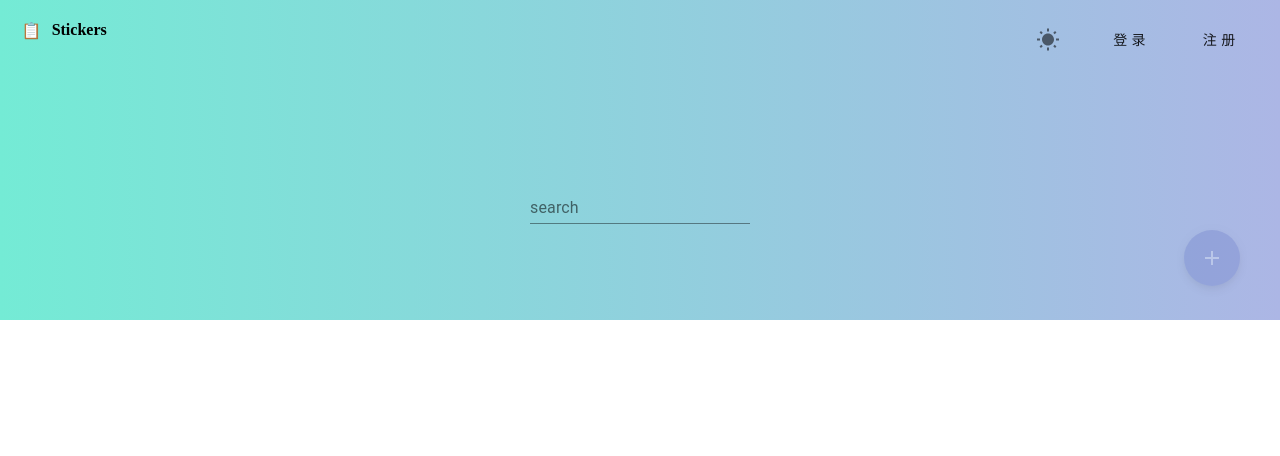
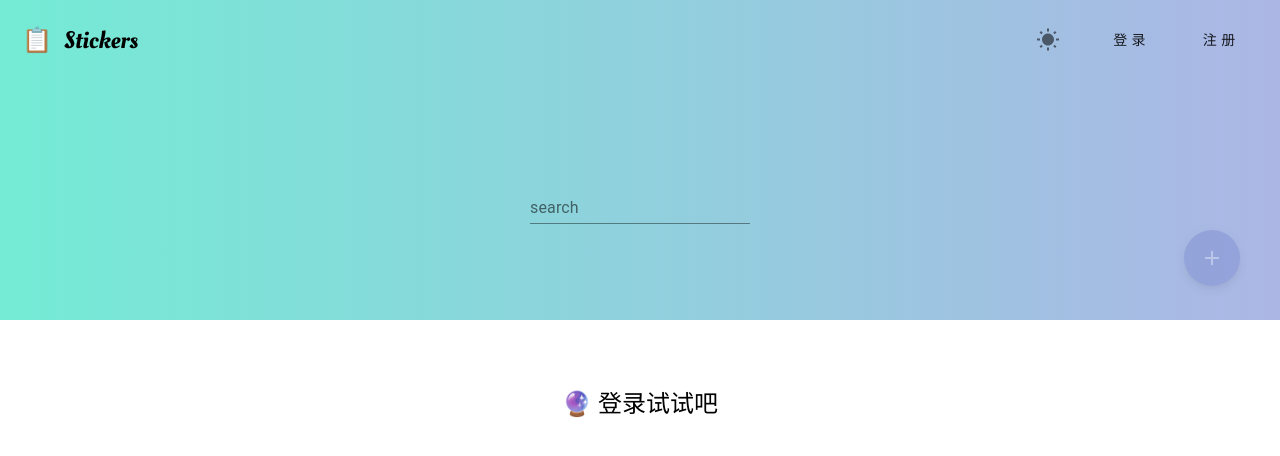
Before and after one commit to Yingnan-Liu/Stickers-fullstack, a React (Create React App) app: page / in a window 1280 px wide. Shown: the top 456 px of the page. Built offline with nearby package versions, Linux system fonts and the light colour scheme.

Commit message:
basic fix

```diff
--- a/src/components/Sticker/Sticker.js
+++ b/src/components/Sticker/Sticker.js
@@ -2,35 +2,30 @@ import React, { useState, useEffect } from "react";
 import { IconButton, Chip, Typography, TextField } from "@material-ui/core";
 import dayjs from "dayjs";
 import EditIcon from "@material-ui/icons/Edit";
-import DeleteIcon from "@material-ui/icons/Delete";
-import AddIcon from "@material-ui/icons/Add";
+import CloseIcon from "@material-ui/icons/Close";
 import { useAuthState } from "../../context";
 import AssignmentTurnedInIcon from "@material-ui/icons/AssignmentTurnedIn";
-// import { useDebounce } from "../../utils/useDebounce";
 import { updateNote } from "../../service/notes";
-
 
 import "./style.scss";
 
-const Sticker = ({ note,handleDelete }) => {
+const Sticker = ({ note, handleDelete }) => {
   const { token } = useAuthState();
   // const [debouncedText, setDebounceText] = useDebounce("",200);
 
   const [isEdit, setIsEdit] = useState(false);
   //note信息 id,time,text
-  const [noteInfo,setNoteInfo] = useState({
-    id:note._id||"",
-    text:note.text||"",
-    updatedAt:dayjs(note.updatedAt).format("YYYY/MM/DD")||dayjs().format("YYYY/MM/DD")
-  })
-  // const [id, setId] = useState("");
-  // const [text, setText] = useState("");
-  // const [updatedAt, setUpdatedAt] = useState(dayjs().format("YYYY/MM/DD"));
-
+  const [noteInfo, setNoteInfo] = useState({
+    id: note._id || "",
+    text: note.text || "",
+    updatedAt:
+      dayjs(note.updatedAt).format("YYYY/MM/DD") ||
+      dayjs().format("YYYY/MM/DD"),
+  });
   const handleTextInput = (e) => {
     setNoteInfo({
       ...noteInfo,
-      text:e.target.value
+      text: e.target.value,
     });
   };
 
@@ -39,23 +34,31 @@ const Sticker = ({ note,handleDelete }) => {
   };
   const handleSave = async () => {
     setIsEdit(false);
-    //发送保存请求
+  };
+
+  const handleNoteDelete = () => {
+    handleDelete(noteInfo.id);
+  };
+
+  useEffect(() => {
+    const clickSave = async () => {
       try {
-      const response = await updateNote(noteInfo.id, noteInfo.text,token);
-      const { _id, text, updatedAt } = response.data
+        console.log("发送save请求");
+        const response = await updateNote(noteInfo.id, noteInfo.text, token);
+        const { _id, text, updatedAt } = response.data;
         setNoteInfo({
-        id:_id,
+          id: _id,
           text,
-        "updatedAt":dayjs(updatedAt).format("YYYY/MM/DD")
-      })
+          updatedAt: dayjs(updatedAt).format("YYYY/MM/DD"),
+        });
       } catch (error) {
         console.log(error.response.data.message);
       }
     };
-
-  const handleNoteDelete=()=>{
-    handleDelete(noteInfo.id)
+    if (isEdit == false) {
+      clickSave();
     }
+  }, [noteInfo.text, isEdit]);
 
   return (
     <div className="sticker">
@@ -63,11 +66,10 @@ const Sticker = ({ note,handleDelete }) => {
       {/* <div>{noteInfo.id}</div> */}
       <div className="paper">
         <div className="paper-header">
-          <IconButton>
-            <AddIcon />
+          <IconButton aria-label="delete" onClick={handleNoteDelete}>
+            <CloseIcon />
           </IconButton>
         </div>
-
         <div className="paper-content">
           {isEdit ? (
             <TextField
@@ -77,7 +79,9 @@ const Sticker = ({ note,handleDelete }) => {
               maxRows={7}
               label="请输入文本"
               multiline
+              defaultValue={isEdit && noteInfo.text}
               onChange={handleTextInput}
+              type="text"
             />
           ) : (
             <Typography>{noteInfo.text}</Typography>
@@ -95,10 +99,6 @@ const Sticker = ({ note,handleDelete }) => {
                 <EditIcon />
               </IconButton>
             )}
-
-            <IconButton aria-label="delete" onClick={handleNoteDelete} >
-              <DeleteIcon />
-            </IconButton>
           </div>
         </div>
       </div>
--- a/src/components/Sticker/style.scss
+++ b/src/components/Sticker/style.scss
@@ -10,6 +10,7 @@
         .paper-header{
             display: flex;
             justify-content: end;
+            // height:3rem;
             background-color:gainsboro;
         }
         .paper-content{
@@ -17,6 +18,7 @@
            display: flex;
            justify-content: center;
            align-items: center;
+           padding:0.5rem;
            .text-area{
                width: 95%;
            }
--- a/src/components/StickerList/StickerList.js
+++ b/src/components/StickerList/StickerList.js
@@ -1,8 +1,8 @@
 import React, { useState, useEffect } from "react";
 import Sticker from "../Sticker/Sticker";
-import Fab from '@material-ui/core/Fab';
-import AddIcon from '@material-ui/icons/Add'
-import { deleteNote, getAllNote,saveNote} from "../../service/notes";
+import Fab from "@material-ui/core/Fab";
+import AddIcon from "@material-ui/icons/Add";
+import { deleteNote, getAllNote, saveNote } from "../../service/notes";
 import { useAuthState } from "../../context";
 import AddNoteDialog from "../AddNoteDialog.js/AddNoteDialog";
 import "./style.scss";
@@ -10,7 +10,8 @@ import "./style.scss";
 const Stickerlist = () => {
   const { username, token } = useAuthState();
   const [dataList, setDataList] = useState([]);
-  const [open,setOpen] = useState(false)
+  const [open, setOpen] = useState(false);
+
   console.log("username", username);
   useEffect(() => {
     if (username) {
@@ -34,36 +35,49 @@ const Stickerlist = () => {
       console.log(error);
     }
   };
-  const handleAddBtn=()=>{
-    setOpen(true)
-  }
-  const handleAddNote=async(curr_text)=>{
-    const response=await saveNote({'text':curr_text},token)
-    console.log("save note返回:",response.data)
-    setDataList([...dataList,{
-      ...response.data
-    }])
-    setOpen(false)
-  }
-  const handleClose=()=>{
-    setOpen(false)
-  }
+  const handleAddBtn = () => {
+    setOpen(true);
+  };
+  const handleAddNote = async (curr_text) => {
+    const response = await saveNote({ text: curr_text }, token);
+    console.log("save note返回:", response.data);
+    setDataList([
+      ...dataList,
+      {
+        ...response.data,
+      },
+    ]);
+    setOpen(false);
+  };
+  const handleClose = () => {
+    setOpen(false);
+  };
   return (
     <React.Fragment>
       <div className="add-note-dialog">
-        <AddNoteDialog open={open} handleClose={handleClose} handleAddNote={handleAddNote}/>
+        <AddNoteDialog
+          open={open}
+          handleClose={handleClose}
+          handleAddNote={handleAddNote}
+        />
       </div>
       <div className="add-note-btn">
         <Fab color="primary" aria-label="add" onClick={handleAddBtn}>
           <AddIcon />
         </Fab>
       </div>
+
+      {username ? (
         <div className="sticker-list">
           {dataList.map((note) => (
-        <Sticker key={note._id} note={note} handleDelete={handleDelete}  />
+            <Sticker key={note._id} note={note} handleDelete={handleDelete} />
           ))}
-
         </div>
+      ) : (
+        <span style={{ fontSize: "1.5rem", marginTop: "4rem" }}>
+          🔮 登录试试吧
+        </span>
+      )}
     </React.Fragment>
   );
 };
--- a/src/pages/Home/Home.js
+++ b/src/pages/Home/Home.js
@@ -9,7 +9,7 @@ import "./style.scss";
 
 const Home = () => {
   const [isDark, setDark] = useState(false);
-  const {username} =useAuthState()
+  const { username } = useAuthState();
   const dispatch = useAuthDispatch();
   const handleTheme = () => {
     setDark(!isDark);
@@ -18,14 +18,13 @@ const Home = () => {
     logout(dispatch);
   };
 
-
   return (
     <div className="page">
       <div className="header">
         <div className="top-bar">
           <div className="title">
-            <h4 className="logo">📋 </h4>
-            <h4 className="titlename">Stickers</h4>
+            <span className="logo">📋</span>
+            <span className="titlename">Stickers</span>
           </div>
           <ul className="btn-area">
             <li className="change-theme">
--- a/src/pages/Home/style.scss
+++ b/src/pages/Home/style.scss
@@ -1,17 +1,22 @@
+@import url('https://fonts.googleapis.com/css2?family=Oleo+Script&display=swap');
 
 .header{
     background: linear-gradient(to right, #74ebd5, #acb6e5)
     ;
     .top-bar {
         display: flex;
+        height:5rem;
         margin: 0 1rem 0 1rem;
         justify-content:space-between;
         .title{
-            width:6rem;
+            width:8rem;
             display: flex;
             justify-content: space-around;
-            text-align: center;
-
+            align-items: center;
+            .logo,.titlename{
+                font-size:1.5rem;
+                font-family: 'Oleo Script', cursive;
+            }
         }
       .btn-area {
         list-style: none;
```
Also changed, not shown: 1 other file (tests, documents, lock files or other folders). Lines whose indentation alone changed are shown as unchanged.
